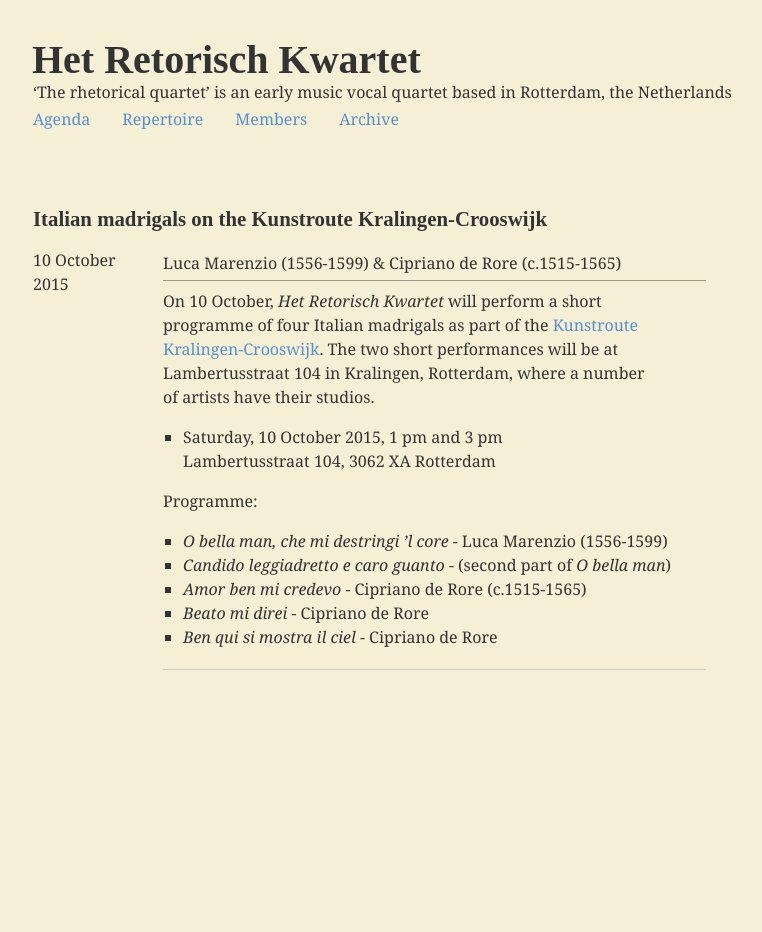
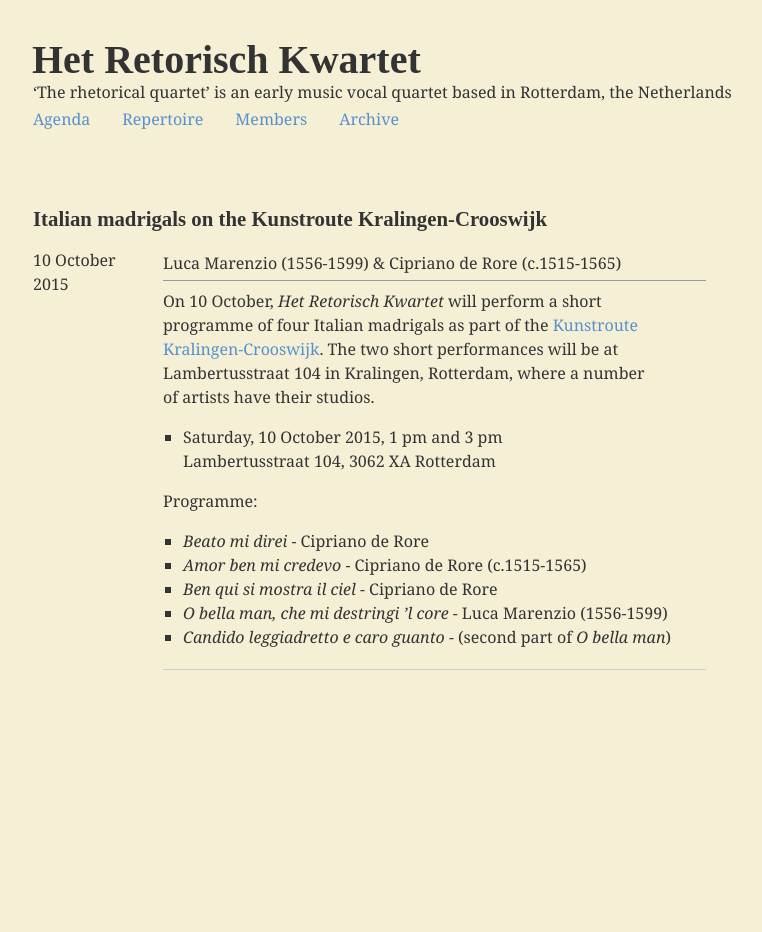
Before and after one commit to retorisch/retorisch.github.io, a Jekyll site: the page built from _posts/2015-10-10-concert.md, in a window 1280 px wide. Shown: the whole page, without its empty margins (15-777 px from the left). Built offline with Jekyll 4.4.1, drawn with Linux system fonts in a browser that asks for light colours; some web fonts are replaced.

Commit message:
Update programme

```diff
--- a/_posts/2015-10-10-concert.md
+++ b/_posts/2015-10-10-concert.md
@@ -13,8 +13,8 @@ Lambertusstraat 104, 3062 XA Rotterdam
 
 Programme:
 
+* _Beato mi direi_ - Cipriano de Rore
+* _Amor ben mi credevo_ - Cipriano de Rore (c.1515-1565)
+* _Ben qui si mostra il ciel_ - Cipriano de Rore
 * _O bella man, che mi destringi ’l core_ - Luca Marenzio (1556-1599)
 * _Candido leggiadretto e caro guanto_ - (second part of _O bella man_)
-* _Amor ben mi credevo_ - Cipriano de Rore (c.1515-1565)
-* _Beato mi direi_ - Cipriano de Rore
-* _Ben qui si mostra il ciel_ - Cipriano de Rore
```
